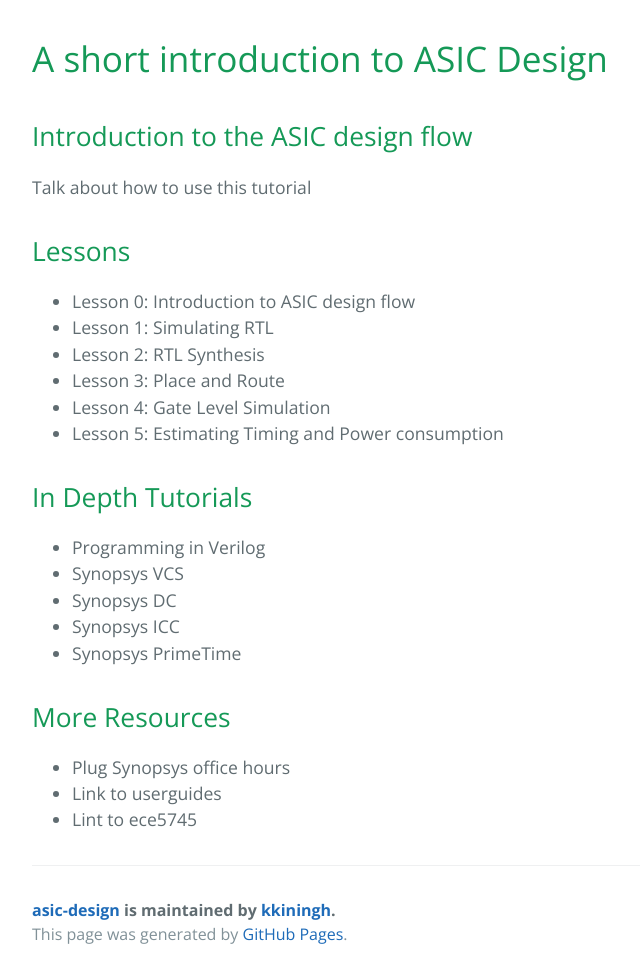
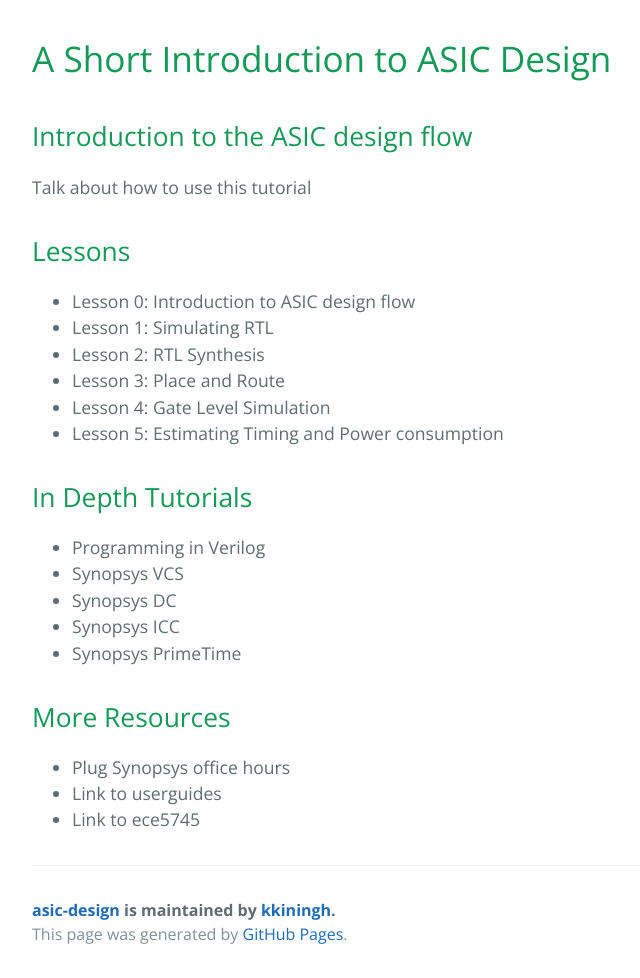
Before and after one commit to kkiningh/asic-design, a Jekyll site: the page built from docs/index.md, in a window 1280 px wide. Shown: the whole page, without its empty margins (192-832 px from the left). Built offline with Jekyll 4.4.1, drawn with Linux system fonts in a browser that asks for light colours; our own code applies the rules of GitHub Pages for plain Markdown files.

Commit message:
Fix typo

```diff
--- a/docs/index.md
+++ b/docs/index.md
@@ -1,4 +1,4 @@
-A short introduction to ASIC Design
+A Short Introduction to ASIC Design
 ===
 
 Introduction to the ASIC design flow
@@ -30,4 +30,4 @@ More Resources
 
  - Plug Synopsys office hours
  - Link to userguides
- - Lint to ece5745
+ - Link to ece5745
```
